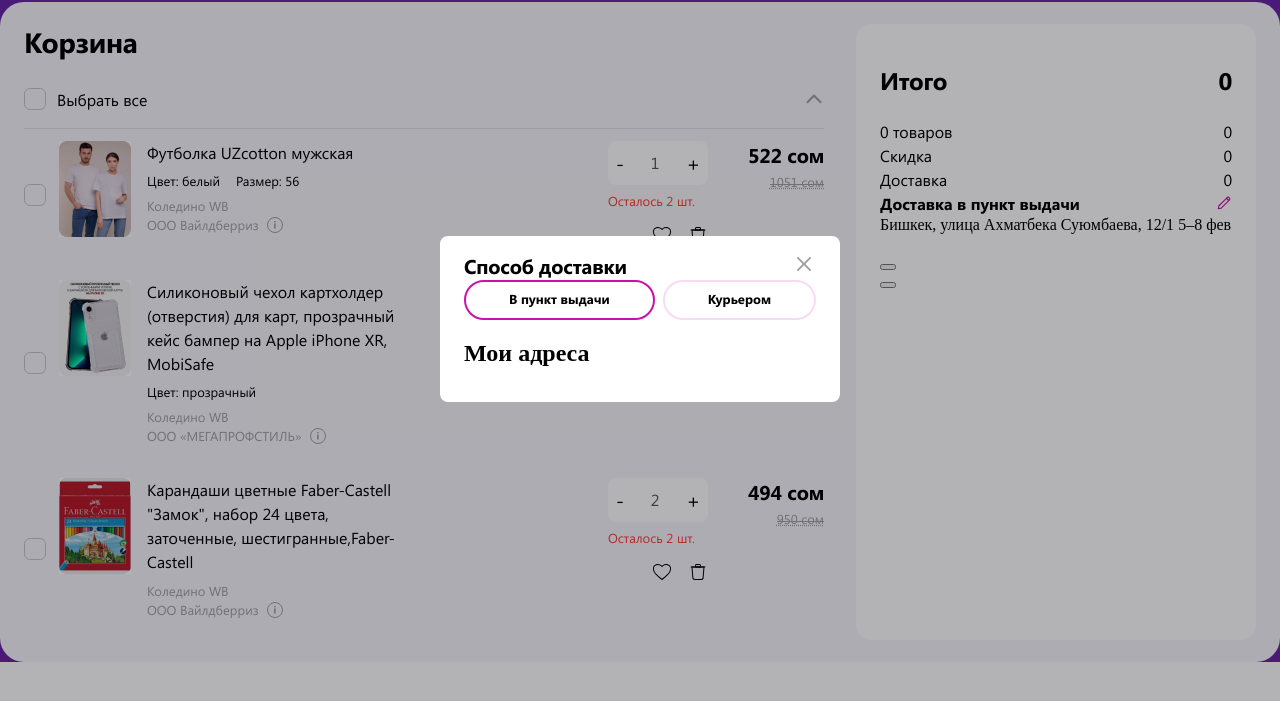
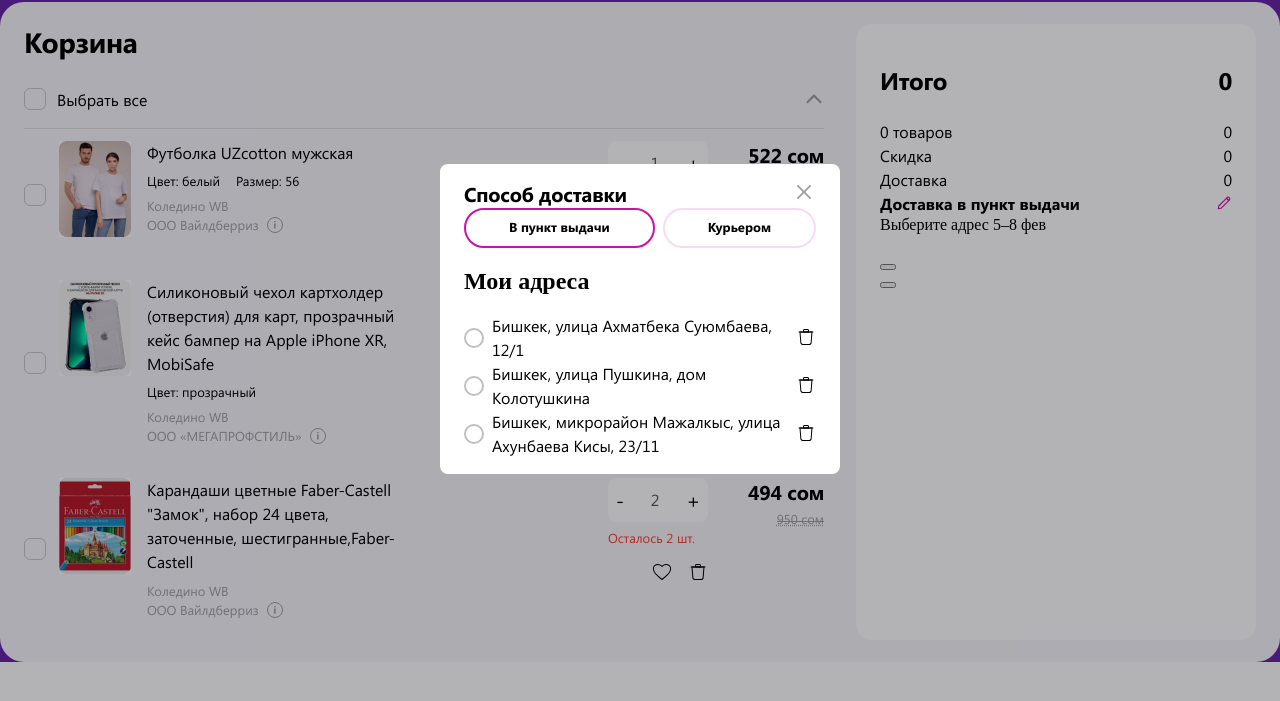
Before and after one commit to ViktorBelenov/wbtest, a website with bundled scripts: page source/index.html in a window 1280 px wide. Both pictures are taken after a click on the button 1224 px from the left and 285 px from the top of the page. Shown: the part 81-782 px from the top of the page. Built offline with nearby package versions, Linux system fonts and the light colour scheme; files whose address does not match are found by name.

Commit message:
radio address

```diff
--- a/source/index.html
+++ b/source/index.html
@@ -97,7 +97,7 @@
                   </svg>
                 </button>
               </div>
-              <span class="delivery__address">Бишкек, улица Ахматбека Суюмбаева, 12/1</span>
+              <span class="delivery__address">Выберите адрес</span>
               <span class="delivery__date">5–8 фев</span>
               <div class="delivery__refund"></div>
             </section>
@@ -188,14 +188,19 @@
 
     <template id="address">
       <div class="address">
-        <label class="checkbox-modal">
-          <input class="checkbox-modal__input visually-hidden" type="checkbox" name="" value="">
-          <span class="checkbox-modal__control-mark"></span>
-          <span class="checkbox-modal__description"></span>
+        <label class="radio-modal">
+          <input class="radio-modal__input visually-hidden" type="radio" name="address" value="">
+          <span class="radio-modal__control-mark"></span>
+          <span class="address__text"></span>
         </label>
-        <button></button>
+        <button class="address__delete" type="button">
+          <svg  width="20" height="20" viewBox="0 0 20 20" fill="none" xmlns="http://www.w3.org/2000/svg">
+            <path class="address__delete-img" fill-rule="evenodd" clip-rule="evenodd" d="M2.5 5C2.5 4.72386 2.72386 4.5 3 4.5H17C17.2761 4.5 17.5 4.72386 17.5 5C17.5 5.27614 17.2761 5.5 17 5.5H3C2.72386 5.5 2.5 5.27614 2.5 5Z" fill="black"/>
+            <path class="address__delete-img" fill-rule="evenodd" clip-rule="evenodd" d="M3.4584 4.5H16.5059L15.6411 15.6926C15.5405 16.9947 14.4546 18 13.1486 18H6.84639C5.54299 18 4.45829 16.9986 4.35435 15.6994L3.4584 4.5ZM4.5416 5.5L5.35117 15.6196C5.41353 16.3992 6.06435 17 6.84639 17H13.1486C13.9322 17 14.5837 16.3968 14.6441 15.6155L15.4256 5.5H4.5416Z" fill="black"/>
+            <path class="address__delete-img" fill-rule="evenodd" clip-rule="evenodd" d="M13 5.5H7V3.46875C7 2.65758 7.65758 2 8.46875 2H11.5312C12.3424 2 13 2.65758 13 3.46875V5.5ZM8.46875 3C8.20987 3 8 3.20987 8 3.46875V4.5H12V3.46875C12 3.20987 11.7901 3 11.5312 3H8.46875Z" fill="black"/>
+          </svg>
+        </button>
       </div>
-
     </template>
 
     <div class="modal">
@@ -210,15 +215,15 @@
         </div>
         <div class="modal__delivery-setting-container">
           <label class="delivery-radio">
-            <input class="visually-hidden delivery-radio__input" type="radio" name="fat-list" value="10" checked="">
+            <input class="visually-hidden delivery-radio__input" type="radio" name="delivery-type" value="1" checked="">
             <span class="delivery-radio__control-mark">В пункт выдачи</span>
           </label>
           <label class="delivery-radio">
-            <input class="visually-hidden delivery-radio__input" type="radio" name="fat-list" value="11">
+            <input class="visually-hidden delivery-radio__input" type="radio" name="delivery-type" value="">
             <span class="delivery-radio__control-mark">Курьером</span>
           </label>
         </div>
-        <div>
+        <div class="modal__delivery-address">
           <h2>Мои адреса</h2>
         </div>
 
--- a/source/js/main.js
+++ b/source/js/main.js
@@ -1,5 +1,6 @@
 import {} from './modules/card.js';
 import {} from './modules/modal.js';
+import {} from './modules/address.js';
 import {addShowbuttonListener} from './modules/product-show.js';
 
 addShowbuttonListener();
--- /dev/null
+++ b/source/js/modules/address.js
@@ -0,0 +1,81 @@
+import {PROFILE} from './mock';
+
+const addressTemplate = document.querySelector('#address').content.querySelector('.address');
+const addressPlace = document.querySelector('.modal__delivery-address');
+const addressInTotal = document.querySelector('.delivery__address');
+
+const deliveryTypesFields = document.querySelector('.modal__delivery-setting-container');
+
+const clearAddress = () => {
+  addressPlace.innerHTML = '';
+};
+
+const updateAddress = () => {
+  const activeAddress = document.querySelector('.radio-modal__input:checked');
+  let data;
+  if (PROFILE.isPickup) {
+    data = PROFILE.addressPickup;
+  } else {
+    data = PROFILE.address;
+  }
+  if (activeAddress) {
+    addressInTotal.textContent = data[activeAddress.value - 1].address;
+  } else {
+    addressInTotal.textContent = 'Выберите адрес';
+  }
+};
+
+const getAddressRadioListener = (address) => {
+  address.querySelector('.radio-modal__input').addEventListener('change', ()=> {
+    updateAddress();
+  });
+};
+
+const getAddress = (element) => {
+  const newAddress = addressTemplate.cloneNode(true);
+  newAddress.querySelector('.address__text').textContent = element.address;
+  newAddress.querySelector('.radio-modal__input').value = element.addressid;
+  return newAddress;
+};
+
+const getAddresDeletButton = (address) => {
+  address.addEventListener('click', (event)=> {
+    if (event.target.closest('.address__delete')) {
+      address.remove();
+      updateAddress();
+    }
+  });
+};
+
+const renderAddresses = () => {
+  const fragment = document.createDocumentFragment();
+  let address;
+  if (PROFILE.isPickup) {
+    address = PROFILE.addressPickup;
+  } else {
+    address = PROFILE.address;
+  }
+  address.forEach((element) => {
+    const newAddress = getAddress(element);
+    getAddresDeletButton(newAddress);
+    getAddressRadioListener(newAddress);
+    fragment.append(newAddress);
+  });
+  addressPlace.append(fragment);
+};
+
+
+const updateTypeDelivery = () => {
+  deliveryTypesFields.addEventListener('change', (event) => {
+
+    if (event.target.closest('.delivery-radio')) {
+      PROFILE.isPickup = Boolean(event.target.closest('.delivery-radio').querySelector('.delivery-radio__input').value);
+      clearAddress();
+      renderAddresses();
+    }
+  });
+};
+
+
+updateTypeDelivery();
+renderAddresses();
--- a/source/js/modules/mock.js
+++ b/source/js/modules/mock.js
@@ -61,8 +61,34 @@
 
 const PROFILE = {
   isPickup: true,
-  addressPickup: [],
-  address: [],
+  addressPickup: [
+    {
+      address: 'Бишкек, улица Ахматбека Суюмбаева, 12/1',
+      addressid: '1',
+    },
+    {
+      address: 'Бишкек, улица Пушкина, дом Колотушкина',
+      addressid: '2',
+    },
+    {
+      address: 'Бишкек, микрорайон Мажалкыс, улица Ахунбаева Кисы, 23/11',
+      addressid: '3',
+    }
+  ],
+  address: [
+    {
+      address: 'Бишкек, улица Табышалиева, 57',
+      addressid: '1',
+    },
+    {
+      address: 'Бишкек, улица Жукеева-Пудовкина, 77/1',
+      addressid: '2',
+    },
+    {
+      address: 'Бишкек, микрорайон Джал, улица Ахунбаева Исы, 67/1',
+      addressid: '3',
+    }
+  ],
   cards: [],
 };
 
--- /dev/null
+++ b/source/sass/blocks/address.scss
@@ -0,0 +1,26 @@
+.address {
+  display: flex;
+  justify-content: space-between;
+  gap: 8px;
+}
+
+.address__text {
+  font-family: $ff-segoe;
+  font-size: 16px;
+  font-style: normal;
+  font-weight: 400;
+  line-height: 24px;
+}
+
+
+.address__delete {
+  background-color: inherit;
+  border: 0;
+  padding: 0;
+  margin: 0;
+  cursor: pointer;
+}
+
+.address__delete:hover .address__delete-img {
+  fill: $color-red-orange;
+}
--- /dev/null
+++ b/source/sass/blocks/radio-modal.scss
@@ -0,0 +1,30 @@
+.radio-modal {
+  display: flex;
+  align-items: center;
+  gap: 8px;
+}
+
+.radio-modal__control-mark {
+  box-sizing: border-box;
+  border-radius: 50%;
+  border: 2px solid #bfbfbf;
+  min-width: 20px;
+  width: 20px;
+  height: 20px;
+  display: flex;
+  justify-content: center;
+  align-items: center;
+}
+
+.radio-modal__input:checked + .radio-modal__control-mark {
+  background-color: $color-deep-magenta;
+  border: 2px solid $color-deep-magenta;
+}
+
+.radio-modal__input:checked + .radio-modal__control-mark::after {
+  content: '';
+  width: 6px;
+  height: 6px;
+  background-color: $color-default-white;
+  border-radius: 50%;
+};
--- a/source/sass/style.scss
+++ b/source/sass/style.scss
@@ -22,3 +22,5 @@
 @import "blocks/maker.scss";
 @import "blocks/modal.scss";
 @import "blocks/delivery-radio.scss";
+@import "blocks/radio-modal.scss";
+@import "blocks/address.scss";
```
Also changed, not shown: build/css/style.css, build/css/style.min.css, build/index.html, build/js/main.min.js, 2 other files.
